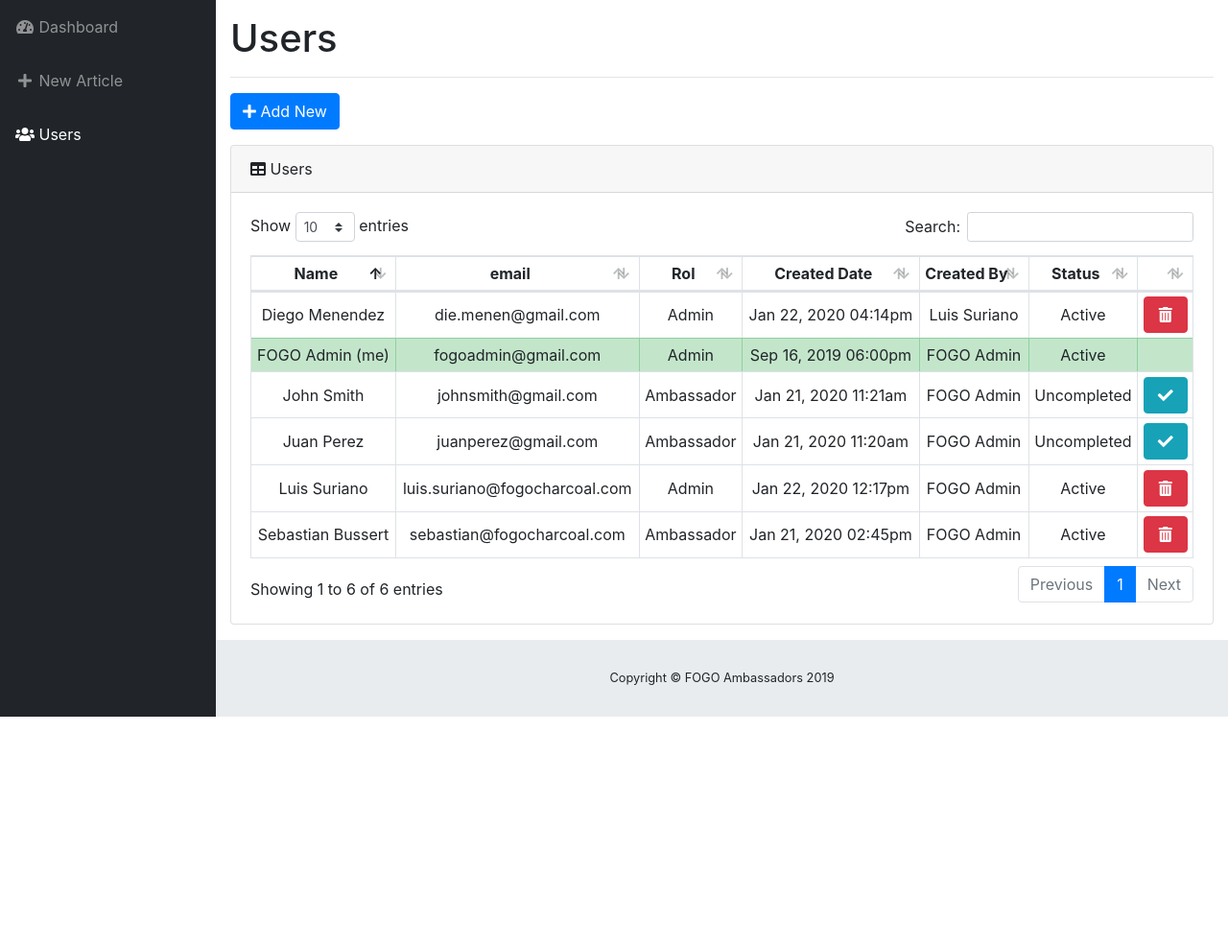
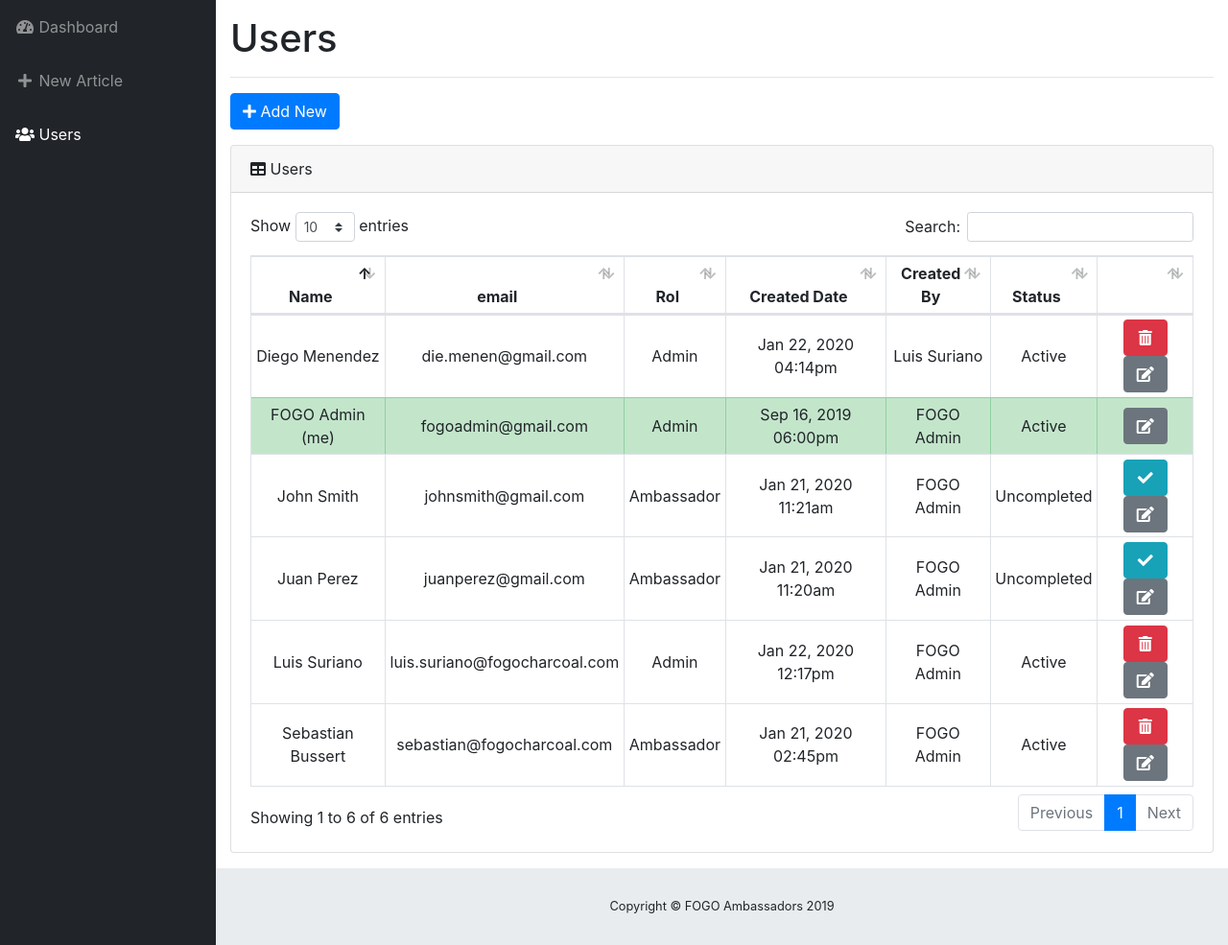
Before and after one commit to RiveraDiego/Ambassador-Portal, a PHP site: page /view/pages/users/index.php in a window 1280 px wide. Shown: the part 56-1041 px from the top of the page at 96% size. Before the commit the page ends 803 px from the top, so only its background shows below. Run offline with PHP 8.4, Linux system fonts and the light colour scheme; the visitor is signed in with stand-in values (Sample User, id 1); data comes from the database, SQL or seed files in the repository; some libraries are stand-ins or nearby versions.

Commit message:
Agrega boton para editar usuario en la lista

```diff
--- a/view/pages/users/index.php
+++ b/view/pages/users/index.php
@@ -183,6 +183,11 @@
                       }
                     }
                       ?>
+                        <a title="Edit <?php echo $row['name'].' '.$row['last_name']; ?>" href="<?php echo $_SESSION['root'].'view/pages/users/edit.php?id='.$row['id']; ?>">
+                            <button type="button" class="btn btn-secondary">
+                                <i class="fas fa-fw fa-edit"></i>
+                            </button>
+                        </a>
                     </td>
                   </tr>
                   <?php
```
